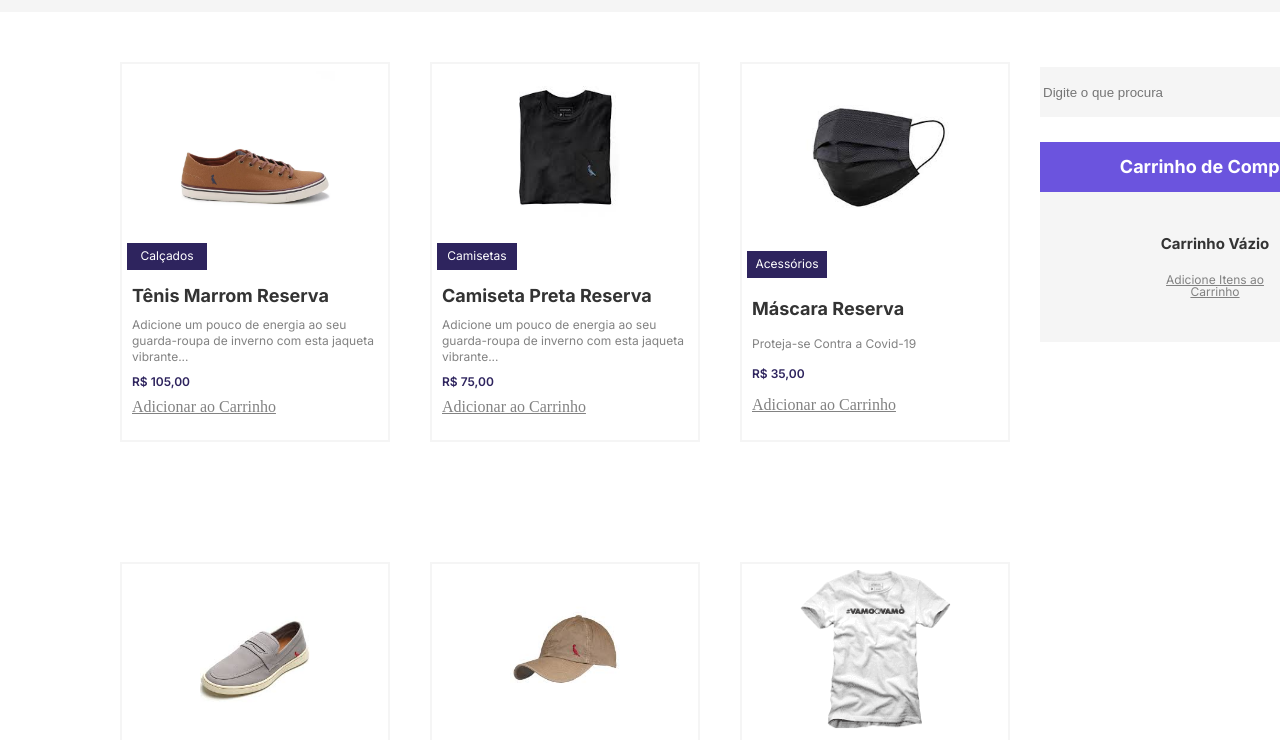
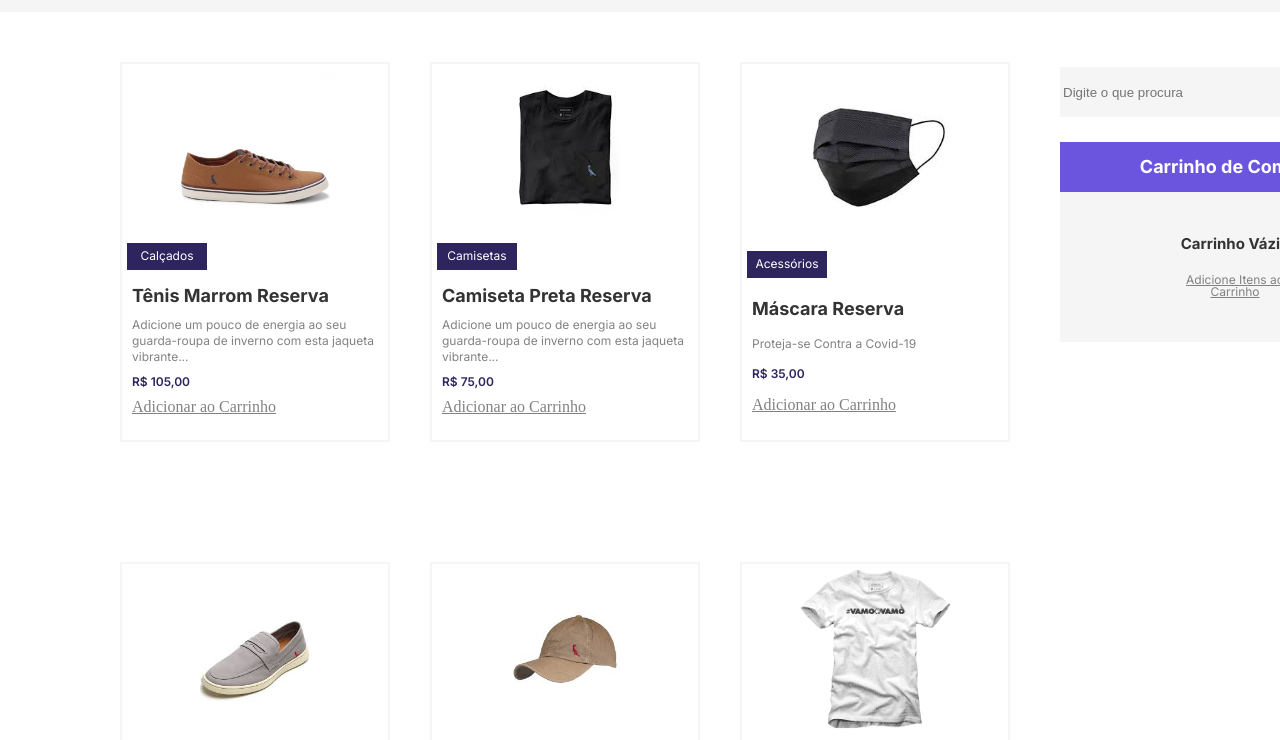
Before and after one commit to matheus-bomfim/E-commerce, a plain HTML site: page index.html in a window 1280 px wide. Shown: the part 58-798 px from the top of the page. Drawn offline with Linux system fonts and the light colour scheme.

Commit message:
Update Margin Form e Carrinho

```diff
--- a/style.css
+++ b/style.css
@@ -118,7 +118,7 @@ a:hover{
 }
 form {
     position: absolute;
-    margin-left: 1040px;
+    margin-left: 1060px;
     margin-top: 125px;
     display: flex;
     flex-direction: row;
@@ -150,7 +150,7 @@ button:hover{
 
 aside{
     position: absolute;
-    margin-left: 1040px;
+    margin-left: 1060px;
     margin-top: 200px;
     background-color: #F5F5F5;
     display: flex;
```
